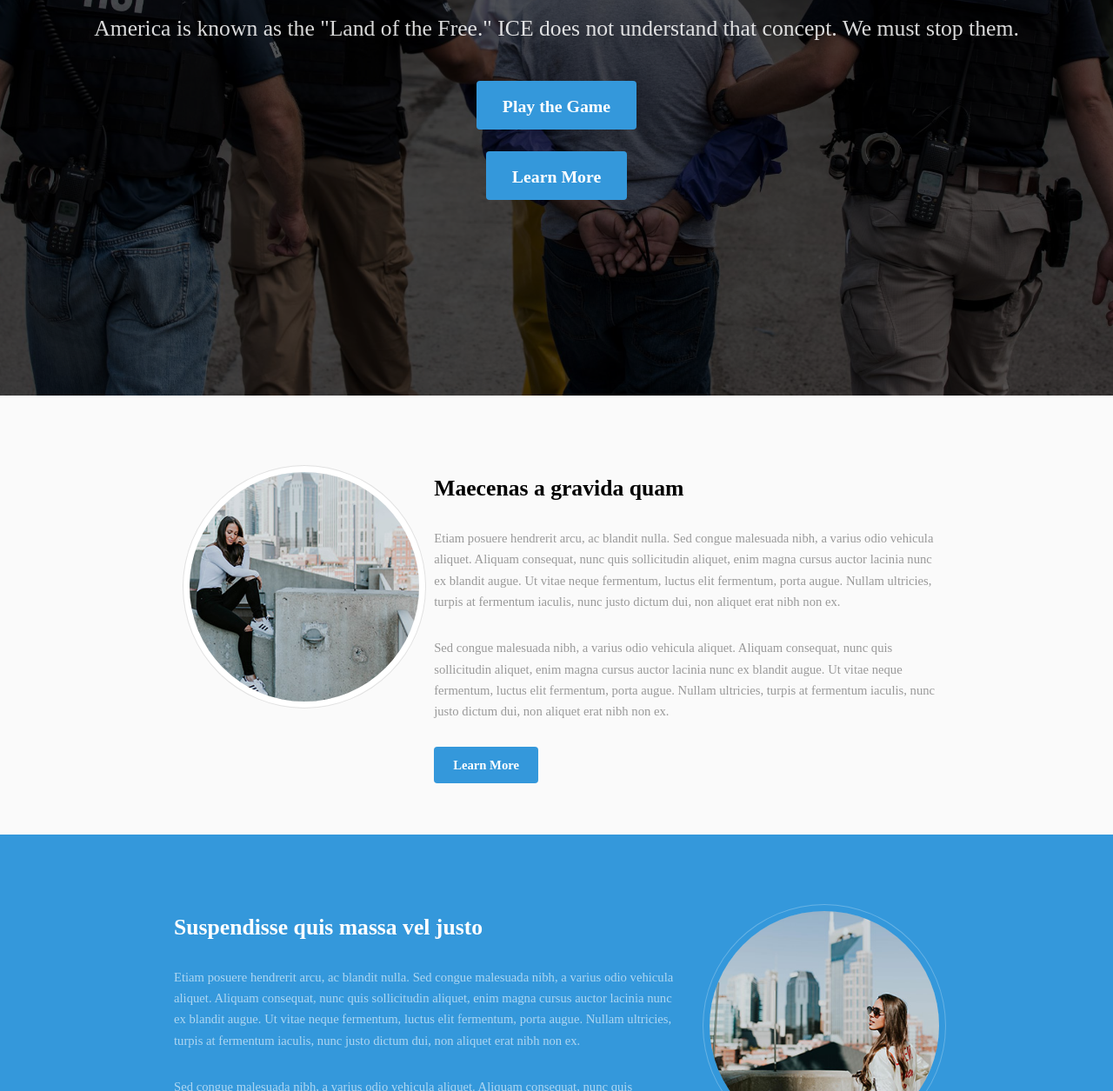
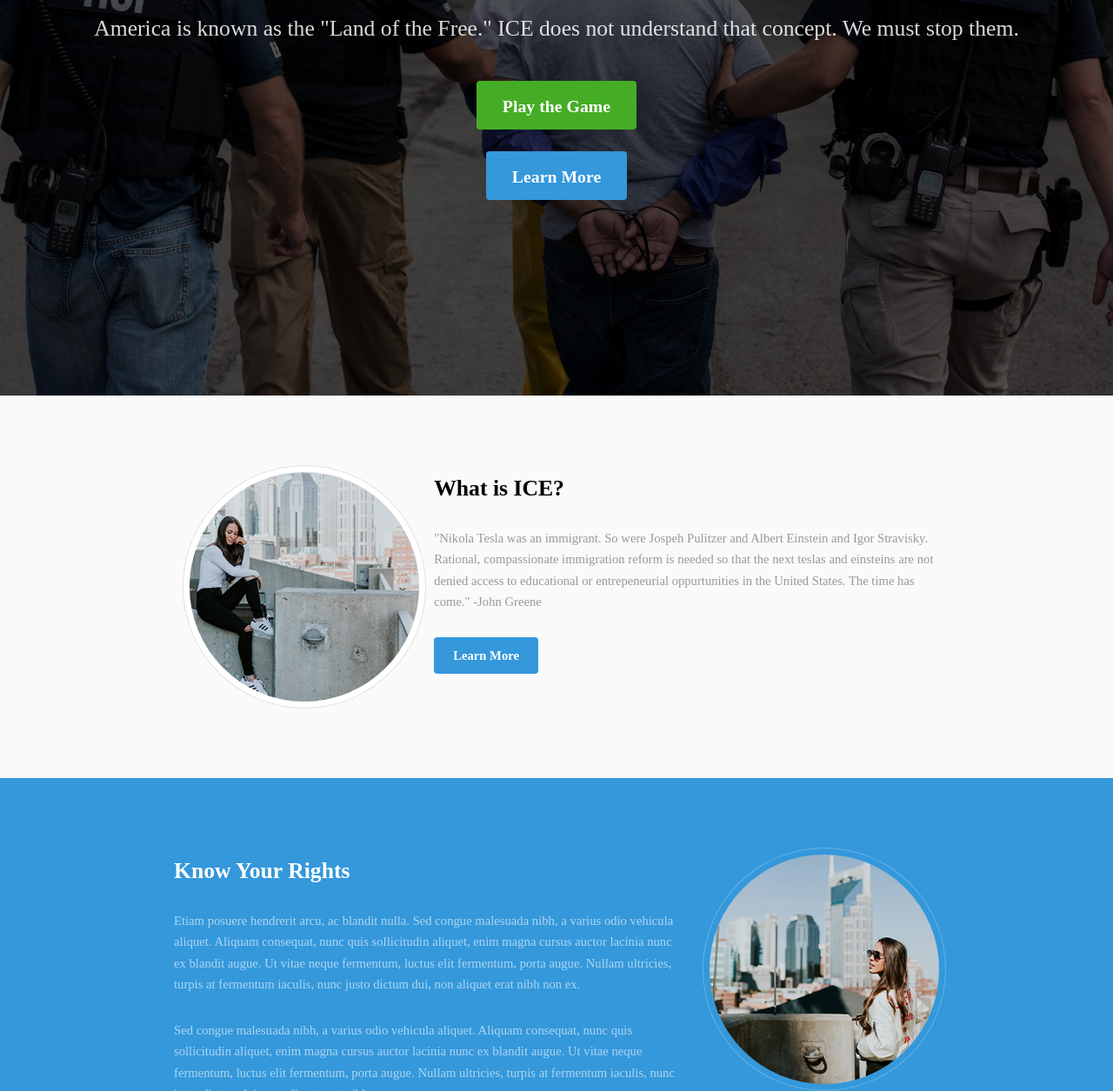
Before and after one commit to PokeLegoCuber/Break-The-Ice, a plain HTML site: page website/index.html in a window 1280 px wide. Shown: the part 345-1600 px from the top of the page at 87% size. Drawn offline with Linux system fonts and the light colour scheme; a web font is replaced by a local one.

Commit message:
Color button and add description

```diff
--- a/website/index.html
+++ b/website/index.html
@@ -35,7 +35,7 @@
 						<h1>Break the ICE</h1>
 						<p>America is known as the "Land of the Free." ICE does not understand that concept. We must stop them.</p>
 					</header>
-					<a href="#main" class="button big scrolly">Play the Game</a>
+					<a href="#main" style="background-color: #45ad25" class="button big scrolly">Play the Game</a>
 					<br><br>
 					<a href="#main" class="button big scrolly">Learn More</a>
 
@@ -57,9 +57,10 @@
 										</div>
 									</div>
 									<div class="col col2">
-										<h3>Maecenas a gravida quam</h3>
-										<p>Etiam posuere hendrerit arcu, ac blandit nulla. Sed congue malesuada nibh, a varius odio vehicula aliquet. Aliquam consequat, nunc quis sollicitudin aliquet, enim magna cursus auctor lacinia nunc ex blandit augue. Ut vitae neque fermentum, luctus elit fermentum, porta augue. Nullam ultricies, turpis at fermentum iaculis, nunc justo dictum dui, non aliquet erat nibh non ex.</p>
-										<p>Sed congue malesuada nibh, a varius odio vehicula aliquet. Aliquam consequat, nunc quis sollicitudin aliquet, enim magna cursus auctor lacinia nunc ex blandit augue. Ut vitae neque fermentum, luctus elit fermentum, porta augue. Nullam ultricies, turpis at fermentum iaculis, nunc justo dictum dui, non aliquet erat nibh non ex. </p>
+										<h3>What is ICE?</h3>
+										<p>
+											"Nikola Tesla was an immigrant. So were Jospeh Pulitzer and Albert Einstein and Igor Stravisky. Rational, compassionate immigration reform is needed so that the next teslas and einsteins are not denied access to educational or entrepeneurial oppurtunities in the United States. The time has come." -John Greene
+										</p>
 										<a href="#" class="button">Learn More</a>
 									</div>
 								</div>
@@ -71,7 +72,7 @@
 						<div class="inner">
 							<div class="flex flex-2">
 								<div class="col col2">
-									<h3>Suspendisse quis massa vel justo</h3>
+									<h3>Know Your Rights</h3>
 									<p>Etiam posuere hendrerit arcu, ac blandit nulla. Sed congue malesuada nibh, a varius odio vehicula aliquet. Aliquam consequat, nunc quis sollicitudin aliquet, enim magna cursus auctor lacinia nunc ex blandit augue. Ut vitae neque fermentum, luctus elit fermentum, porta augue. Nullam ultricies, turpis at fermentum iaculis, nunc justo dictum dui, non aliquet erat nibh non ex.</p>
 									<p>Sed congue malesuada nibh, a varius odio vehicula aliquet. Aliquam consequat, nunc quis sollicitudin aliquet, enim magna cursus auctor lacinia nunc ex blandit augue. Ut vitae neque fermentum, luctus elit fermentum, porta augue. Nullam ultricies, turpis at fermentum iaculis, nunc justo dictum dui, non aliquet erat nibh non ex. </p>
 									<a href="#" class="button">Learn More</a>
```
